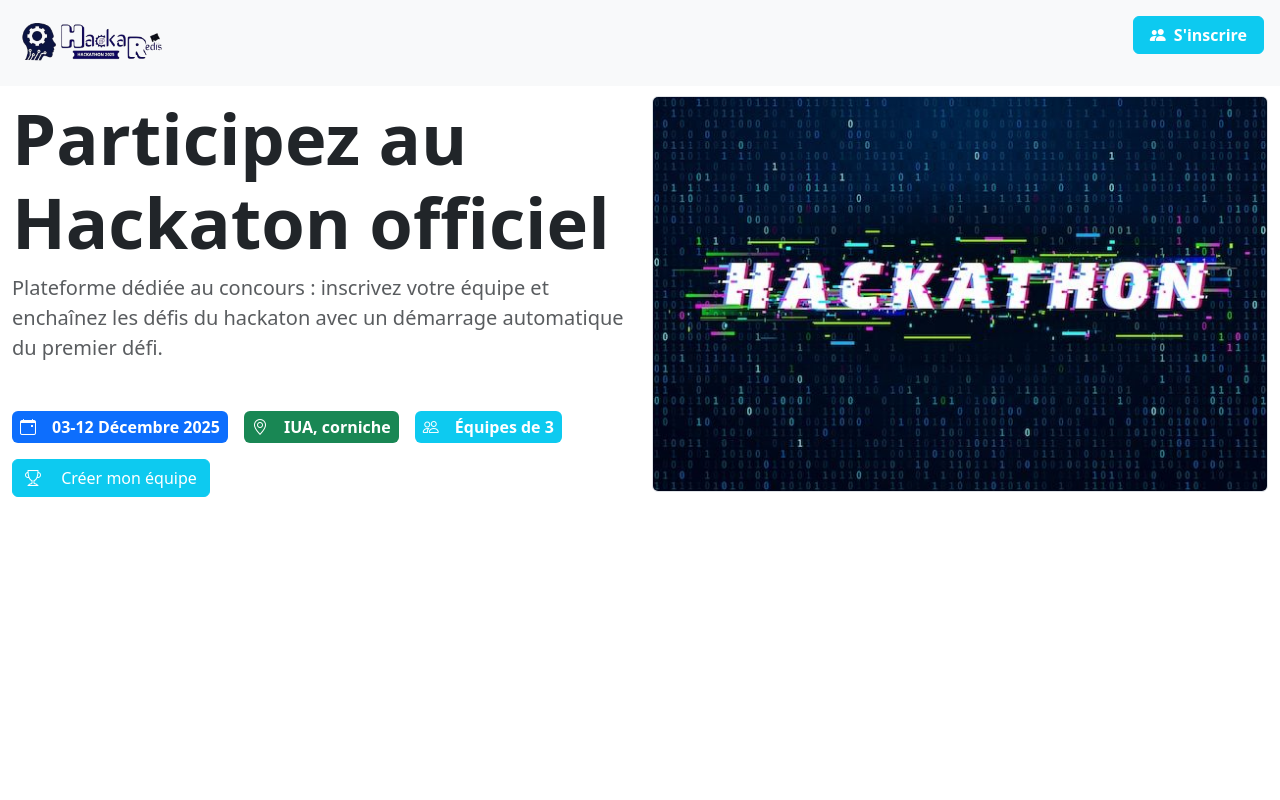
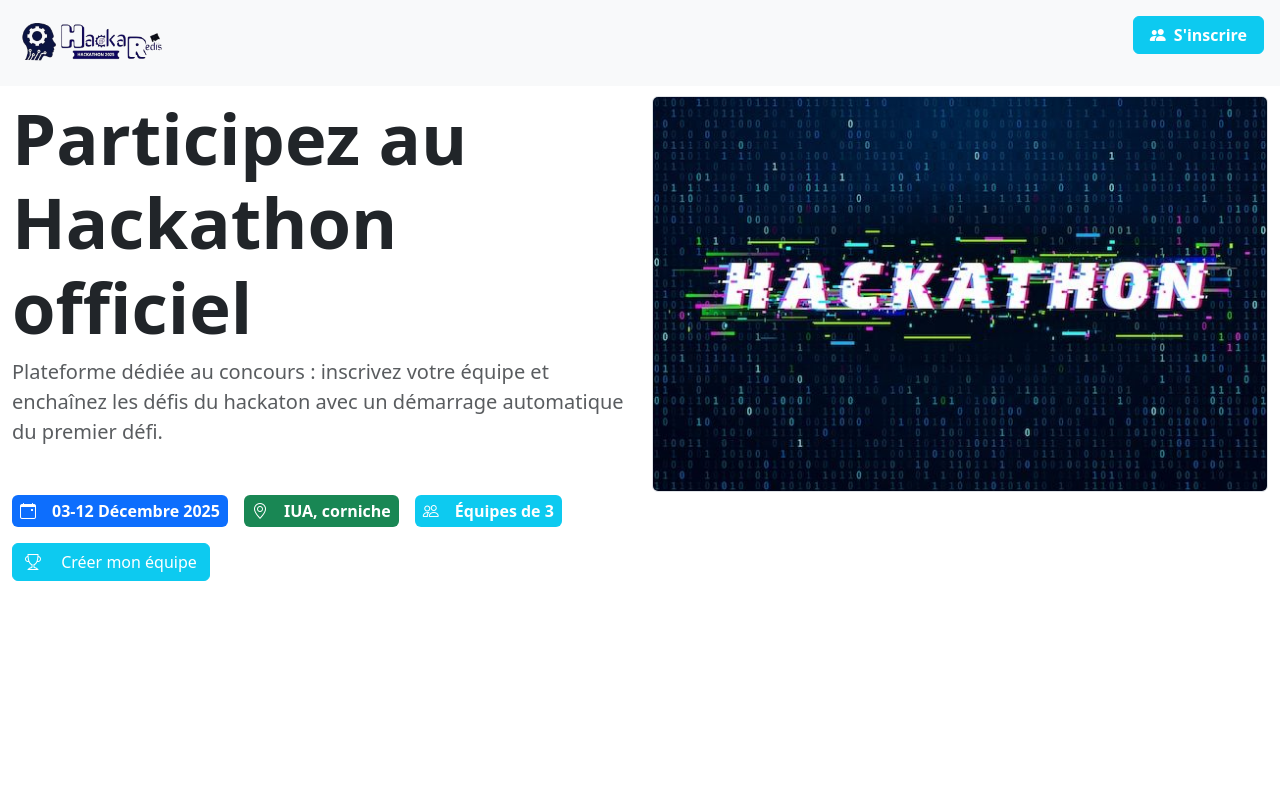
Before and after one commit to the-3lie/hackathonredis, a React (Create React App) app: page / in a window 1280 px wide. Shown: the top 800 px of the page. Built offline with nearby package versions, Linux system fonts and the light colour scheme.

Commit message:
le premier

```diff
--- a/src/App.js
+++ b/src/App.js
@@ -33,7 +33,7 @@ function App() {
       </nav>
       <main className='row d-flex flex-column md-flex-md-row flex-lg-row pb-5 mt-5 pt-5 mb-5' style={{height: '100vh'}}>
         <div className='col-12 mb-4 m-lg-0 col-md-6 col-lg-6 col-xl-6 d-flex flex-column text-start text-wrap'>
-          <h1 className='display-1 fw-bold'>Participez au Hackaton officiel</h1>
+          <h1 className='display-1 fw-bold'>Participez au Hackathon officiel</h1>
           <p className='fs-5 text-muted mb-4'>Plateforme dédiée au concours : inscrivez votre équipe et enchaînez les défis du hackaton avec un démarrage automatique du premier défi.</p>
           <div class="d-flex flex-wrap gap-3 mt-4">
               <span class="badge bg-primary fs-6 p-2"><i class="bi bi-calendar-event me-3"></i>03-12 Décembre 2025</span>
```
